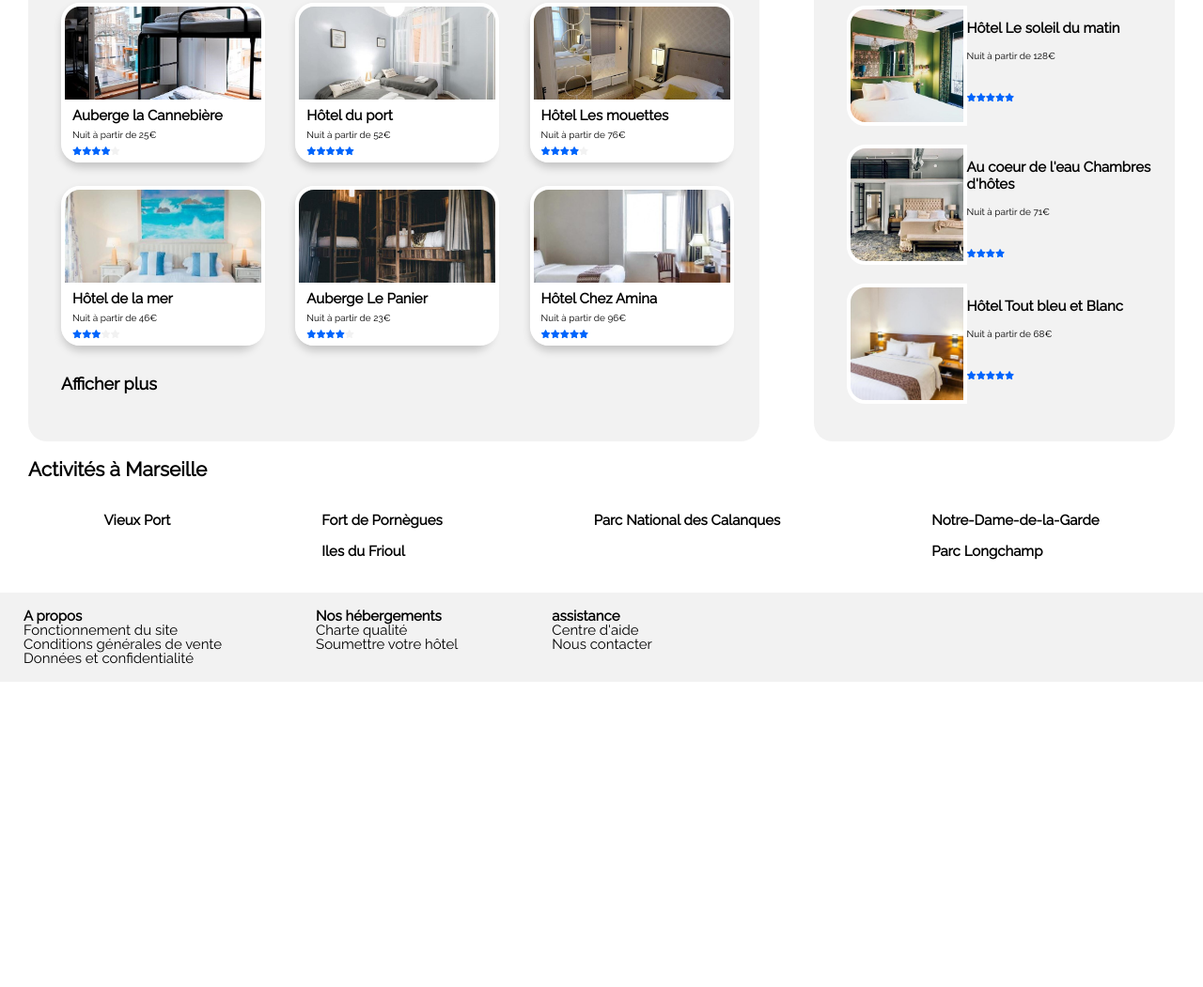
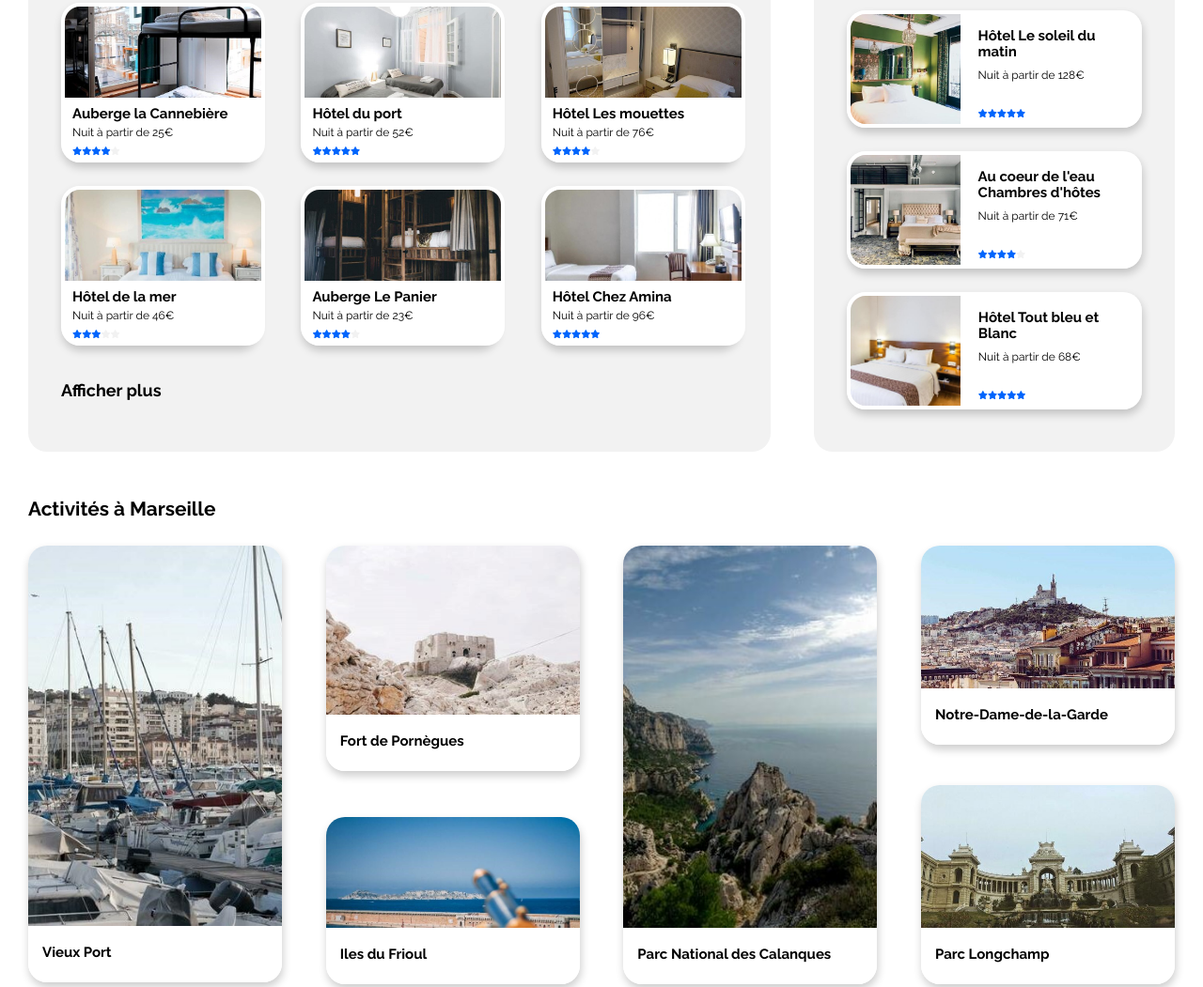
Before and after one commit to Nadia-github/NadiaChorches_2_19022021, a plain HTML site: page index.html in a window 1280 px wide. Shown: the part 467-1518 px from the top of the page at 94% size. Before the commit the page ends 1193 px from the top, so only its background shows below. Drawn offline with Linux system fonts and the light colour scheme.

Commit message:
Ajout du css de la section 2 et footer

```diff
--- a/index.html
+++ b/index.html
@@ -6,8 +6,7 @@
             <meta name="viewport" content="width=device-width, initial-scale=1.0">
             <link rel="stylesheet" href="style.css">
             <link rel="shortcut icon" href="images/logo/ico (4).png">
-            <link rel="preconnect" href="https://fonts.gstatic.com">
-            <link href="https://fonts.googleapis.com/css2?family=Raleway&display=swap" rel="stylesheet">
+            <link href="https://fonts.googleapis.com/css2?family=Raleway:wght@400;700&display=swap" rel="stylesheet">
             <script src="https://kit.fontawesome.com/23c1381b6d.js" crossorigin="anonymous"></script>
         </head>
         <body>
@@ -155,7 +154,7 @@
                             <a href="#">
                                 <div class="sous_ensemble_populaire">
                                     <img src="images/hebergements/4_small/Hotel_le_soleil_du_matin.jpg" alt="">
-                                    <div id="description_populaire_1">
+                                    <div class="description_populaire">
                                         <h3>Hôtel Le soleil du matin</h3>
                                         <p>Nuit à partir de 128€</p><br>
                                         <i class="fas fa-star"></i><i class="fas fa-star"></i><i class="fas fa-star"></i><i class="fas fa-star"></i><i class="fas fa-star"></i>
@@ -165,7 +164,7 @@
                             <a href="#">
                                 <div class="sous_ensemble_populaire">
                                     <img src="images/hebergements/4_small/Au_coeur_de_l'eau_Chambres_d'hôtes.jpg" alt="">
-                                    <div id="description_populaire_2">
+                                    <div class="description_populaire">
                                         <h3>Au coeur de l'eau Chambres d'hôtes</h3>
                                         <p>Nuit à partir de 71€</p><br>
                                         <i class="fas fa-star"></i><i class="fas fa-star"></i><i class="fas fa-star"></i><i class="fas fa-star"></i><i class="fa fa-star"></i>
@@ -175,7 +174,7 @@
                             <a href="#">
                                 <div class="sous_ensemble_populaire">
                                     <img src="images/hebergements/4_small/Hotel_Tout_bleu_et_Blanc.jpg" alt="">
-                                    <div id="description_populaire_3">
+                                    <div class="description_populaire">
                                         <h3>Hôtel Tout bleu et Blanc</h3>
                                         <p>Nuit à partir de 68€</p><br>
                                         <i class="fas fa-star"></i><i class="fas fa-star"></i><i class="fas fa-star"></i><i class="fas fa-star"></i><i class="fas fa-star"></i>
@@ -189,48 +188,54 @@
                     <header>
                         <h2 id="ancre2">Activités à Marseille</h2>
                     </header>
-                    <div id="image_activite">
+                    <div id="ensemble_activite">
                         <a href="#">
-                            <div id="image_activite_1">
-                                <div id="description_activite_1">
+                            <div class="image_activites">
+                                <img src="images/activites/4_small/vieux_port.jpg" alt="Photographie du Vieux Port">
+                                <div class="description_activites">
                                     <h3>Vieux Port</h3>
                                 </div>
                             </div>
                         </a>
-                        <div id="activite_2et3">
+                        <div class="activite_groupes">
                             <a href="#">
-                                <div id="image_activite_2">
-                                    <div id="description_activite_2">
+                                <div class="image_activites">
+                                    <img src="images/activites/4_small/Fort_de_Pomègues.jpg" alt="Photographie Fort de Fort de Pomègues">
+                                    <div class="description_activites">
                                         <h3>Fort de Pornègues</h3>
                                     </div>
                                 </div>
                             </a>
                             <a href="#">
-                                <div id="image_activite_3">
-                                    <div id="description_activite_3">
+                                <div class="image_activites">
+                                    <img src="images/activites/4_small/Iles_du_Frioul.jpg" alt="">
+                                    <div class="description_activites">
                                         <h3>Iles du Frioul</h3>
                                     </div>
                                 </div>
                             </a>
                         </div>
                         <a href="#">
-                            <div id="image_activite_4">
-                                <div id="description_activite_4">
+                            <div class="image_activites">
+                                <img src="images/activites/4_small/Calanques.jpg" alt="">
+                                <div class="description_activites">
                                     <h3>Parc National des Calanques</h3>
                                 </div>
                             </div>
                         </a>
-                        <div id="activite_5et6">
+                        <div class="activite_groupes">
                             <a href="#">
-                                <div id="image_activite_5">
-                                    <div id="description_activite_5">
+                                <div class="image_activites">
+                                    <img src="images/activites/4_small/Notre_Dame_de_la_Garde.jpg" alt="">
+                                    <div class="description_activites">
                                         <h3>Notre-Dame-de-la-Garde</h3>
                                     </div>
                                 </div>
                             </a>
                             <a href="#">
-                                <div id="image_activite_6">
-                                    <div id="description_activite_6">
+                                <div class="image_activites">
+                                    <img src="images/activites/4_small/Parc_Longchamp.jpg" alt="">
+                                    <div class="description_activites">
                                         <h3>Parc Longchamp</h3>
                                     </div>
                                 </div>
--- a/style.css
+++ b/style.css
@@ -1,4 +1,5 @@
-/*----MISE EN PAGE GLOBALE----*/
+/*-----------------MISE EN PAGE GLOBALE-------------------*/
+
 
 body{
     font-size: 15px;
@@ -29,18 +30,18 @@ a{
 }
 h2{
     font-size: 1.3em;
-    font-weight: bolder;
+    font-weight: bold;
 }
 h3{
     font-size: 1em;
-    font-weight: bolder;
+    font-weight: bold;
 }
 
 #section_1 p{
-    font-size: 10px;
+    font-size: 12px;
 }
 
-/*-----HEADER-----*/
+/*-------------------------HEADER--------------------------------*/
 
 header{
     display: flex;
@@ -49,7 +50,7 @@ header{
     align-items: center;
 }
 #inscription{
-        font-weight: bold;
+    font-weight: bold;
 }
 #inscription a{
         color: #0065FC;
@@ -74,13 +75,11 @@ nav li{
 }
 
 
-/*TITRE PRINCIPAL, BARRE DE RECHERCHE, FILTRES et INFO*/
+/*------TITRE PRINCIPAL, BARRE DE RECHERCHE, FILTRES et INFO------*/
 
-#introduction h1{
+h1{
     font-size: 1.6em;
-    font-weight: bolder;
-}
-#introduction h1{
+    font-weight: bold;
     line-height: 10px;
 }
 #formulaire{
@@ -179,7 +178,7 @@ nav li{
     font-size: 11px;
 }
 
-/* ------  SECTION 1------*/
+/* --------------------------  SECTION 1------------------------*/
 
 #section_1{
     display: flex;
@@ -189,7 +188,7 @@ nav li{
 
 #hebergement{
     background-color: #F2F2F2;
-    width: 58%;
+    width: 59%;
     border-radius: 20px;
     padding:20px 35px 20px 35px;
 }
@@ -230,7 +229,7 @@ figure{
 }
 #afficher_plus{
     font-size: 1.2em;
-    margin-top: 30px;
+    margin-top: 37px;
 }
 aside{
     position: relative;
@@ -251,40 +250,84 @@ aside{
 #colonne_populaire{
     display: flex;
     flex-direction: column;
-    margin-top: 20px;
+    margin-top: 25px;
 }
 .sous_ensemble_populaire{
     display: flex;
-    margin-bottom: 20px;
+    height: 125px;
+    margin-bottom: 25px;
+    margin-right: 15px;
+    box-shadow: 1px 5px 10px rgba(0, 0, 0, .2);
+    border-radius: 20px;
 }
 
 aside img{
-    width: 120px;
+    width: 125px;
     border: 4px solid white;
     border-top-left-radius: 20px;
     border-bottom-left-radius: 20px;
 }
+.description_populaire{
+    padding: 0px 15px 0px 15px;
+    border: 4px solid white;
+    border-left: none;
+    border-top-right-radius: 20px;
+    border-bottom-right-radius: 20px;
+    background-color: white;
+    line-height: 17px;
+
+}
+aside p{
+    line-height: 3px;
+}
+/* -------------------------- SECTION 2--------------------------*/
 
 
-/* ------  SECTION 2------*/
-
-#image_activite{
+#section_2{
+    margin-top: 30px;
+}
+#ensemble_activite{
     display: flex;
-    justify-content: space-around;
+    justify-content: space-between;
+    margin-top: 10px;
+}
+.activite_groupes{
+    display: flex;
+    flex-direction: column;
+    justify-content: space-between;
+}
+.image_activites{
+    box-shadow: 1px 5px 10px rgba(0, 0, 0, .2);
+    border-radius: 20px;
+    box-shadow: 1px 5px 10px rgba(0, 0, 0, .2);
+}
+.image_activites img{
+    width: 270px;
+    border-top-left-radius: 20px;
+    border-top-right-radius: 20px;
+}
+.description_activites{
+    border-bottom-left-radius: 20px;
+    border-bottom-right-radius: 20px;
+    background-color: white;
+    padding: 0px 15px 8px 15px;
 }
 
 
-/* ------  FOOTER------*/
+
+
+/* -------------------------- FOOTER-------------------------------------*/
 
 footer{
     position: relative;
     bottom: 0px;
     display: flex;
-    width: 100%;
-    margin: 0px 0px 0px 0px;
+    justify-content: left;
+    width: 96%;
+    height: 150px;
+    margin: 30px 0px 0px 0px;
     background-color: #F2F2F2;
     padding:10px 25px 10px 25px;
-    box-sizing: border-box;
 }
 footer h3{
     font-size: 1em;
@@ -293,11 +336,12 @@ footer h3{
     display: flex;
     flex-direction: column;
     position: relative;
-    justify-content: space-around;
-    padding-right: 100px;
-    margin-right: 300px;
+    justify-content: space-between;
 }
 footer h3, footer p{
-    margin-right: 100px;
-    line-height: 0px;
+    line-height: 10px;
+    margin-right: 230px;
 }
+footer p{
+    padding-top: 10px;
+}
```
Also changed, not shown: images/activites/4_small/Calanques.jpg (added), images/activites/4_small/Fort_de_Pomègues.jpg (added), images/activites/4_small/Iles_du_Frioul.jpg (added), images/activites/4_small/Notre_Dame_de_la_Garde.jpg (added), images/activites/4_small/Parc_Longchamp.jpg (added), images/activites/4_small/vieux_port.jpg (added).
